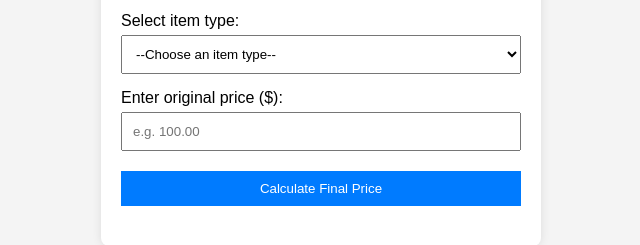
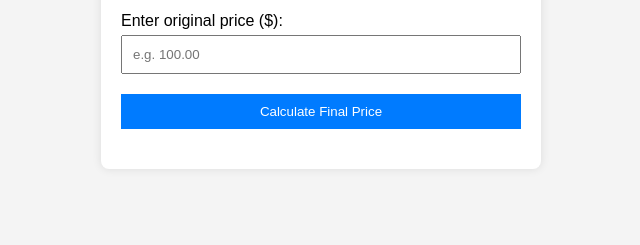
Before and after one commit to Bella288/SalesTax_web, a plain HTML site: page index.html in a window 1280 px wide. Shown: the part 193-438 px from the top of the page, without its empty margins (319-959 px from the left). Drawn offline with Linux system fonts and the light colour scheme; no server answers.

Commit message:
Update index.html

```diff
--- a/index.html
+++ b/index.html
@@ -9,19 +9,9 @@
 <body>
   <div class="container">
     <h1>Sales Tax Calculator</h1>
-
     <label for="state">Select your state:</label>
     <select id="state">
       <option value="">--Choose a state--</option>
-    </select>
-
-    <label for="itemType">Select item type:</label>
-    <select id="itemType">
-      <option value="">--Choose an item type--</option>
-      <option value="general">General Merchandise</option>
-      <option value="grocery">Groceries</option>
-      <option value="clothing">Clothing</option>
-      <option value="prescription">Prescription Drugs</option>
     </select>
 
     <label for="price">Enter original price ($):</label>
```
